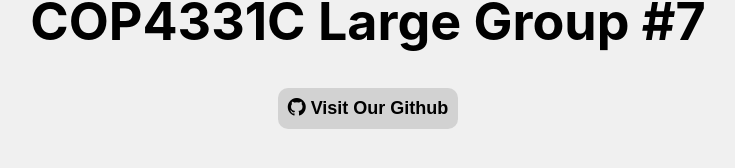
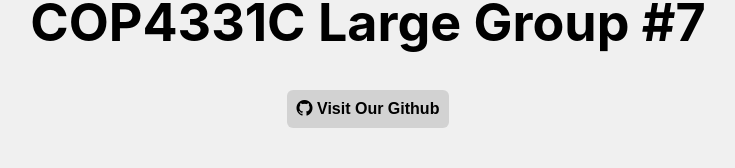
Before and after one commit to COP4331-Large-Project/server, a React (Create React App) app in the folder client/: page / in a window 1280 px wide. Shown: the part 358-526 px from the top of the page, without its empty margins (272-1007 px from the left). Built offline with nearby package versions, Linux system fonts and the light colour scheme.

Commit message:
Fix prettier fighting with eslint and add classname to Button.jsx

```diff
--- a/client/src/components/Button.jsx
+++ b/client/src/components/Button.jsx
@@ -1,9 +1,15 @@
 import React from 'react';
 import PropTypes from 'prop-types';
 
-function Button({ variant, children, onClick }) {
+function Button({
+  className, variant, children, onClick,
+}) {
   return (
-    <button onClick={onClick} type="button" className={`btn btn-${variant}`}>
+    <button
+      onClick={onClick}
+      type="button"
+      className={`btn btn-${variant} ${className}`}
+    >
       {children}
     </button>
   );
@@ -13,12 +19,14 @@ Button.defaultProps = {
   variant: 'primary',
   children: [],
   onClick: () => {},
+  className: '',
 };
 
 Button.propTypes = {
   variant: PropTypes.string,
   children: PropTypes.node,
   onClick: PropTypes.func,
+  className: PropTypes.string,
 };
 
 export default Button;
--- a/client/src/scss/button.scss
+++ b/client/src/scss/button.scss
@@ -14,9 +14,9 @@
 
 .btn {
   padding: 10px;
-  border-radius: 10px;
+  border-radius: 6px;
   font-weight: 600;
-  font-size: 18px;
+  font-size: 16px;
   text-decoration: none;
   border: none;
   cursor: pointer;
```
Also changed, not shown: 1 other file (tests, documents, lock files or other folders).
